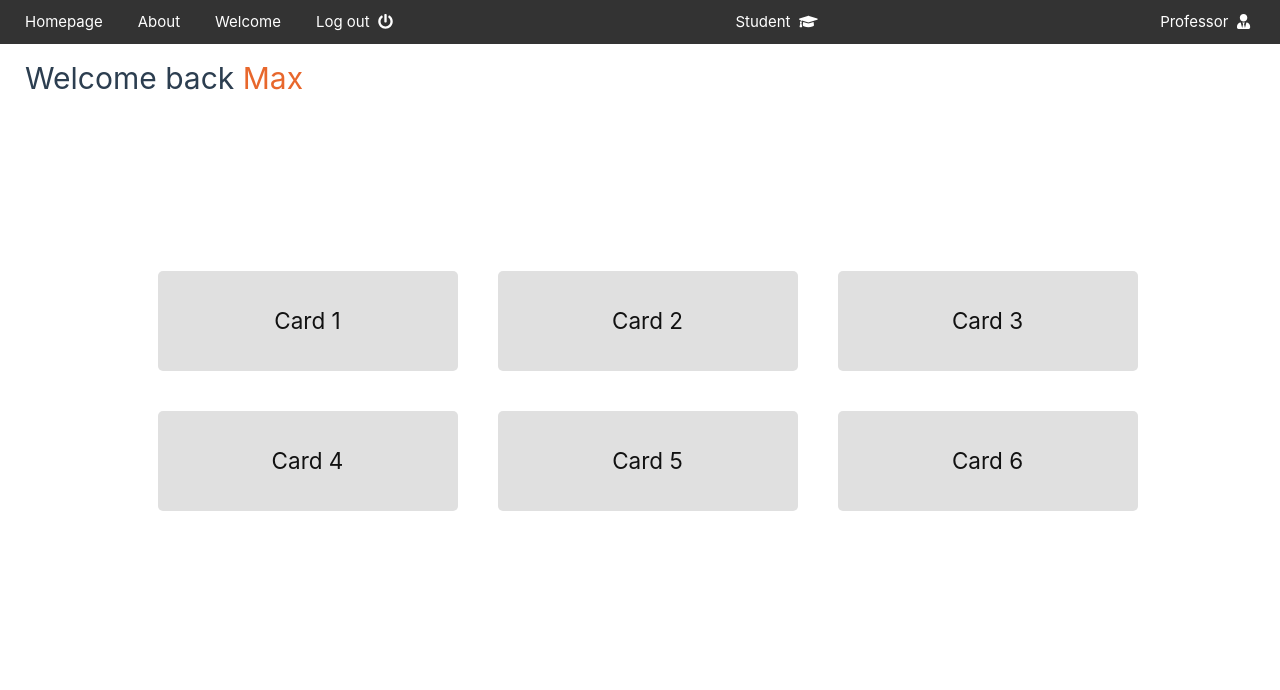
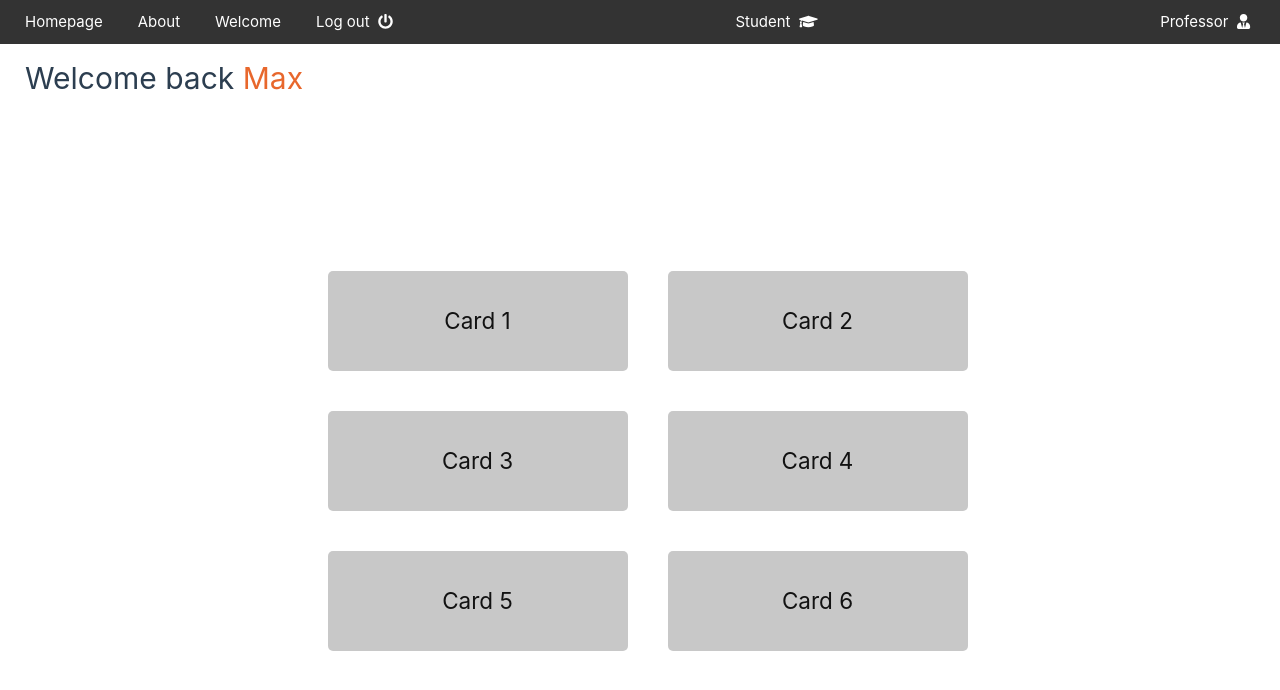
Before and after one commit to JonnyS02/hci_project, a Vue app: page /home in a window 1280 px wide. Shown: the top 690 px of the page. Built offline with nearby package versions, Linux system fonts and the light colour scheme.

Commit message:
style fix

```diff
--- a/src/Home.vue
+++ b/src/Home.vue
@@ -66,4 +66,19 @@ export default {
     padding-right: 0%;
   }
 }
+
+@media only screen and (max-width: 1700px) {
+  .card-container {
+    padding-left: 10%;
+    padding-right: 10%;
+  }
+}
+
+@media only screen and (max-width: 1900px) {
+  .card-container {
+    padding-left: 15%;
+    padding-right: 15%;
+  }
+}
+
 </style>
--- a/src/Login.vue
+++ b/src/Login.vue
@@ -82,13 +82,4 @@ export default {
   max-width: 460px;
   margin-bottom: 20px;
 }
-
-.fade-enter-active,
-.fade-leave-active {
-  transition: opacity 0.5s;
-}
-
-.fade-enter,
-.fade-leave-to {
-  opacity: 0;
-}</style>
+</style>
--- a/src/components/CardItem.vue
+++ b/src/components/CardItem.vue
@@ -17,7 +17,7 @@ export default {
   data() {
     return {
       textColor: 'rgba(18, 18, 18, 0)', // Start with transparent color
-      backgroundColor: 'rgba(224, 224, 224, 0)', // Start with transparent background-color
+      backgroundColor: 'rgba(200, 200, 200, 0)', // Start with transparent background-color
     };
   },
   methods: {
@@ -27,12 +27,12 @@ export default {
         const interval = setInterval(() => {
           opacity += 0.1;
           this.textColor = `rgba(18, 18, 18, ${opacity})`;
-          this.backgroundColor = `rgba(224, 224, 224, ${opacity})`;
+          this.backgroundColor = `rgba(200, 200, 200, ${opacity})`;
 
           if (opacity >= 1) {
             clearInterval(interval);
           }
-        }, 1); // Change the interval to make it faster
+        }, 20); // Change the interval to make it faster
       }, this.delay * 10000);
     },
   },
```
